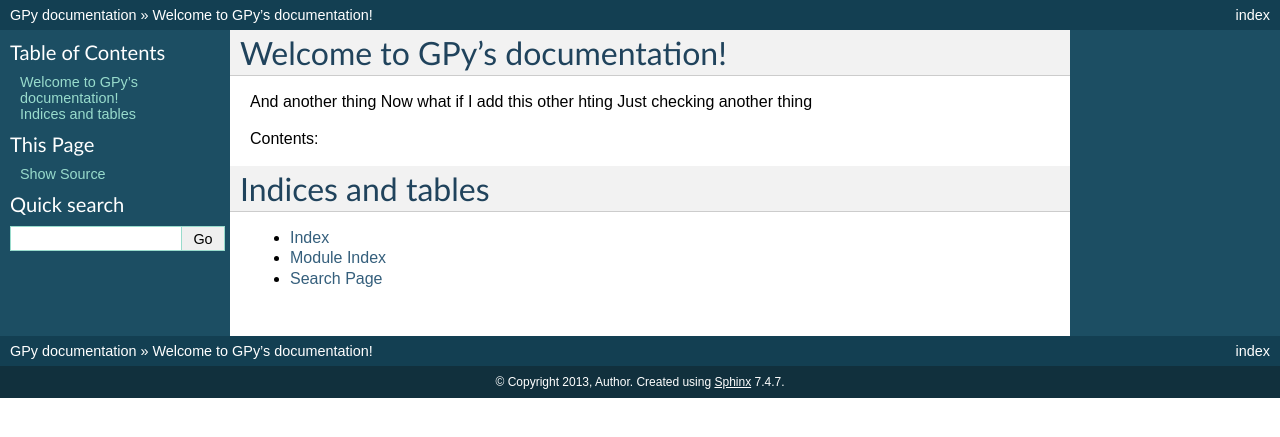
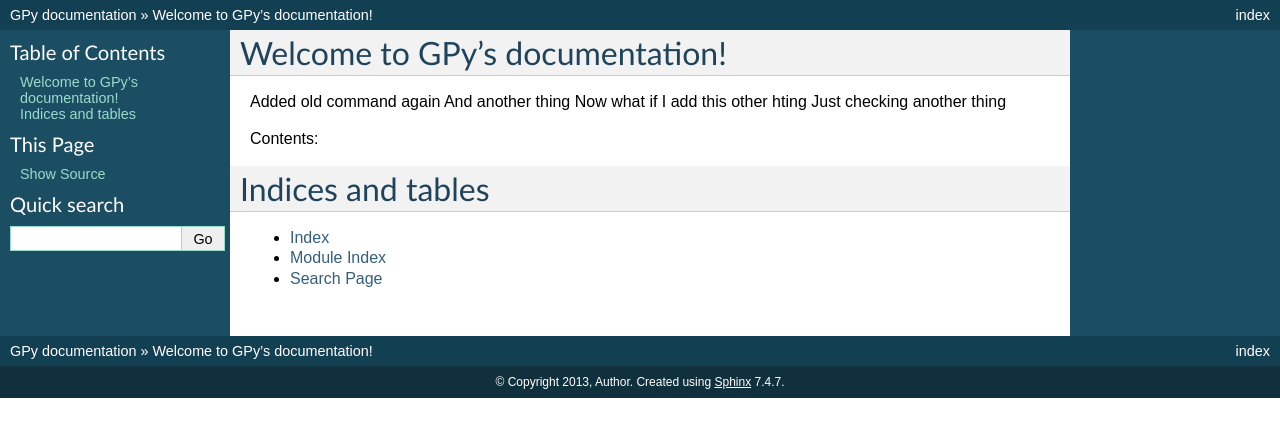
Before and after one commit to SheffieldML/GPy, a Sphinx documentation site: the page built from doc/index.rst, in a window 1280 px wide. Shown: the top 437 px of the page. Built offline with Sphinx 7.4.7, drawn with Linux system fonts in a browser that asks for light colours; pages that are not in the unit, such as notebooks, are missing from menus; some of the changed lines change nothing that is shown.

Commit message:
Adding old command I read on the internet for own build

```diff
--- a/doc/conf.py
+++ b/doc/conf.py
@@ -288,5 +288,5 @@
 on_rtd = os.environ.get('READTHEDOCS', None) == 'True'
 
 if on_rtd:
-  os.system("sphinx-apidoc -f -o docs .")
+  os.system("sphinx-apidoc -f -o . ../GPy")
 #sphinx-apidoc . -o doc -H 'GPy' -f
--- a/doc/index.rst
+++ b/doc/index.rst
@@ -6,6 +6,7 @@
 Welcome to GPy's documentation!
 ===============================
 
+Added old command again
 And another thing
 Now what if I add this other hting
 Just checking another thing
```
